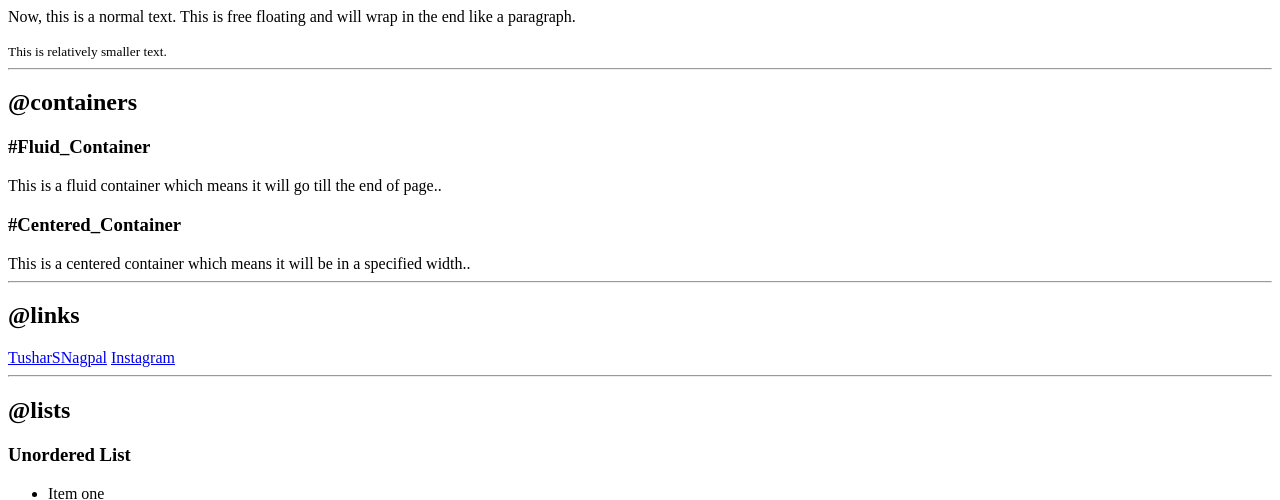
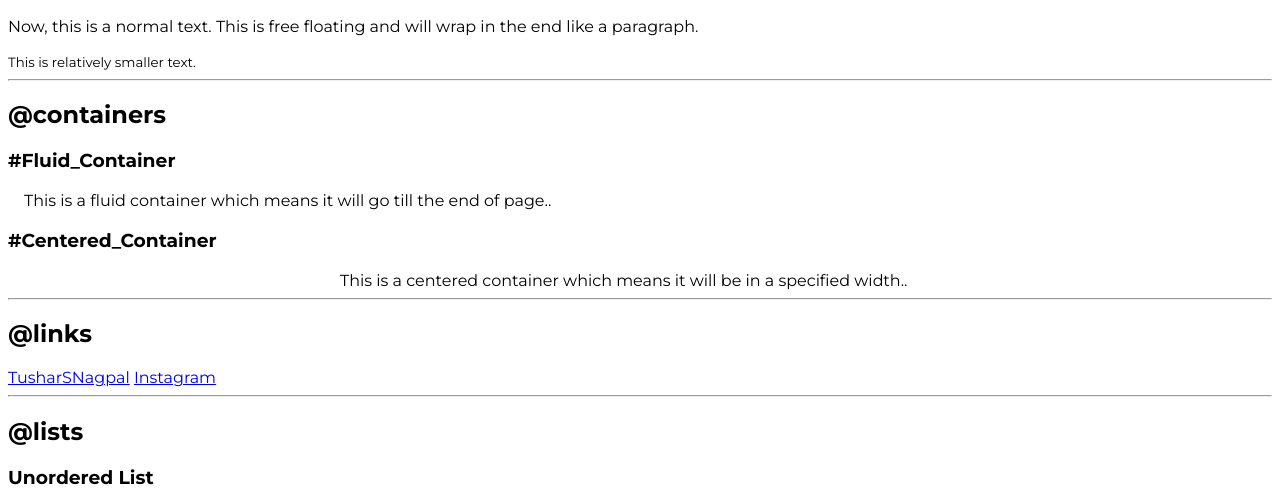
Before and after one commit to TusharSNagpal/Tushar-working-with-html-and-css, a plain HTML site: page index.html in a window 1280 px wide. Shown: the part 282-782 px from the top of the page. Drawn offline with Linux system fonts and the light colour scheme.

Commit message:
style link

```diff
--- a/index.html
+++ b/index.html
@@ -5,8 +5,27 @@
     <meta http-equiv="X-UA-Compatible" content="IE=edge">
     <meta name="viewport" content="width=device-width, initial-scale=1.0">
     <title>Component Library</title>
+
+    <!--
+        CSS way 1: Style tag
+        <style>
+            body{
+                color: red;
+            }
+        </style>
+    -->
+
+    <!--
+        CSS way 3: external link
+    -->
+
+    <link href="styles.css" rel="stylesheet" />
 </head>
 <body>
+    <!--
+        CSS way 2:
+        style=color:"red"
+    -->
     <h1>Welcome to Tushar's component library.</h1>
     <p>Hey! I am Tushar Nagpal and I want to make a library which would make all my projects look good and consistent.</p>
 
@@ -24,10 +43,10 @@
 <h2>@containers</h2>
 
 <h3>#Fluid_Container</h3>
-<div>This is a fluid container which means it will go till the end of page..</div>
+<div class="container">This is a fluid container which means it will go till the end of page..</div>
 
 <h3>#Centered_Container</h3>
-<div>This is a centered container which means it will be in a specified width..</div>
+<div class="container container-center">This is a centered container which means it will be in a specified width..</div>
 
 <hr>
 
```
